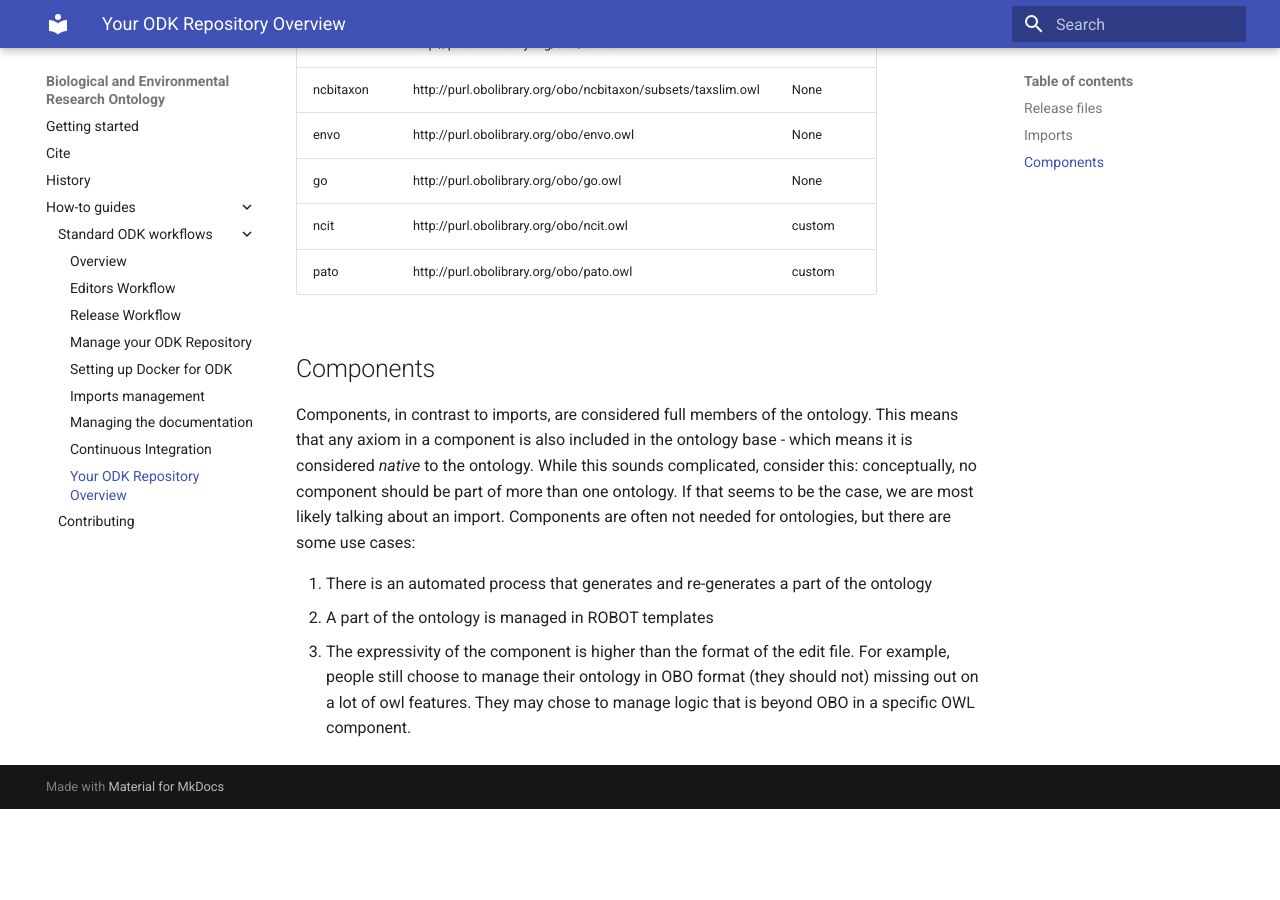
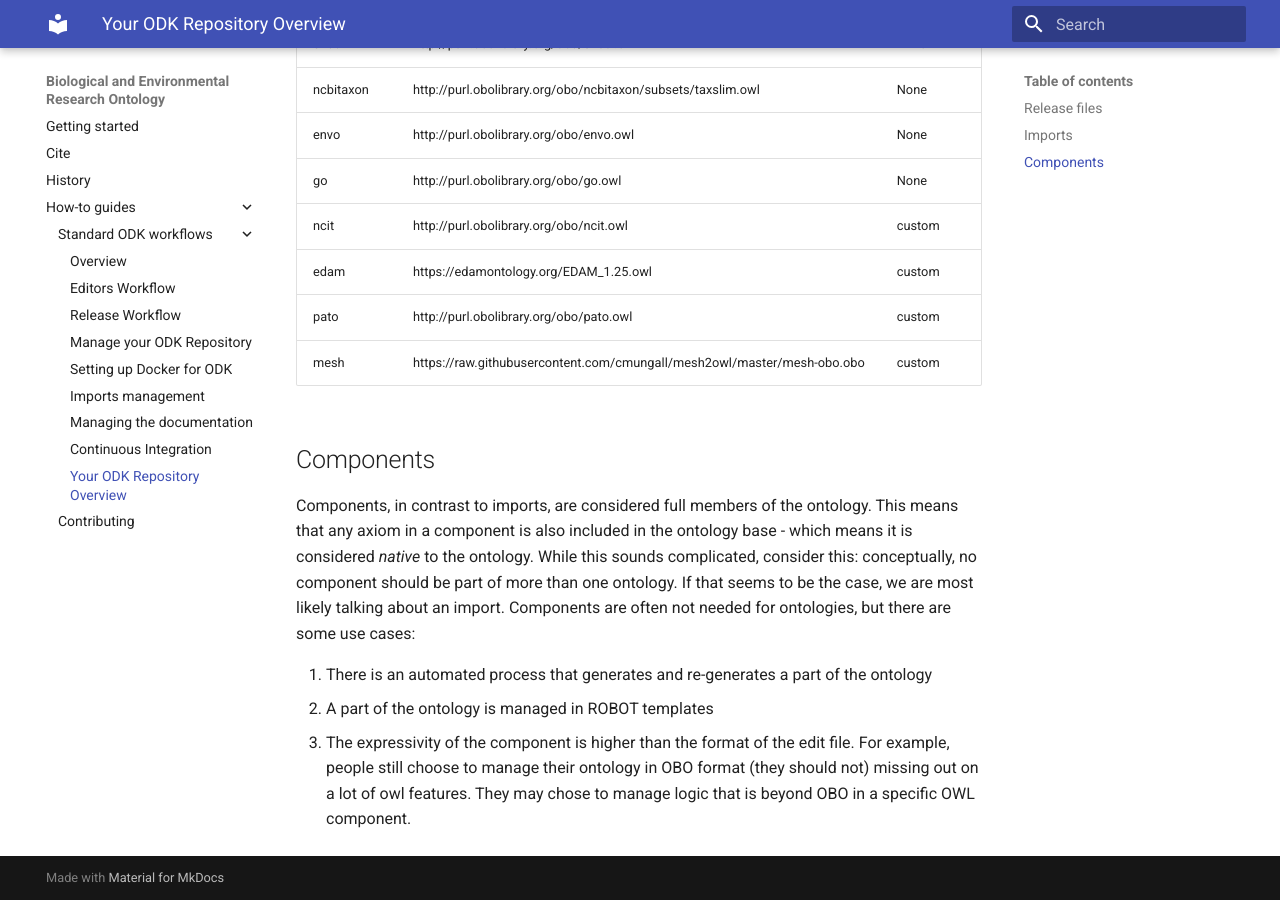
Before and after one commit to berkeleybop/bero, an MkDocs documentation site: the page built from docs/odk-workflows/RepositoryFileStructure.md, in a window 1280 px wide and 900 px high, scrolled down 1004 px. Built offline with MkDocs 1.6.1 and Material for MkDocs 9.7.7, drawn with Linux system fonts in a browser that asks for light colours; before the commit the page ends 1813 px from its top, so only the background shows below that.

Commit message:
final commit

```diff
--- a/docs/odk-workflows/RepositoryFileStructure.md
+++ b/docs/odk-workflows/RepositoryFileStructure.md
@@ -27,7 +27,9 @@ These are the current imports in BERO
 | envo | http://purl.obolibrary.org/obo/envo.owl | None |
 | go | http://purl.obolibrary.org/obo/go.owl | None |
 | ncit | http://purl.obolibrary.org/obo/ncit.owl | custom |
+| edam | https://edamontology.org/EDAM_1.25.owl | custom |
 | pato | http://purl.obolibrary.org/obo/pato.owl | custom |
+| mesh | https://raw.githubusercontent.com/cmungall/mesh2owl/master/mesh-obo.obo | custom |
 
 ## Components
 Components, in contrast to imports, are considered full members of the ontology. This means that any axiom in a component is also included in the ontology base - which means it is considered _native_ to the ontology. While this sounds complicated, consider this: conceptually, no component should be part of more than one ontology. If that seems to be the case, we are most likely talking about an import. Components are often not needed for ontologies, but there are some use cases:
```
Also changed, not shown: src/ontology/bero-odk.yaml (+6 -4 lines), 10 other files.
